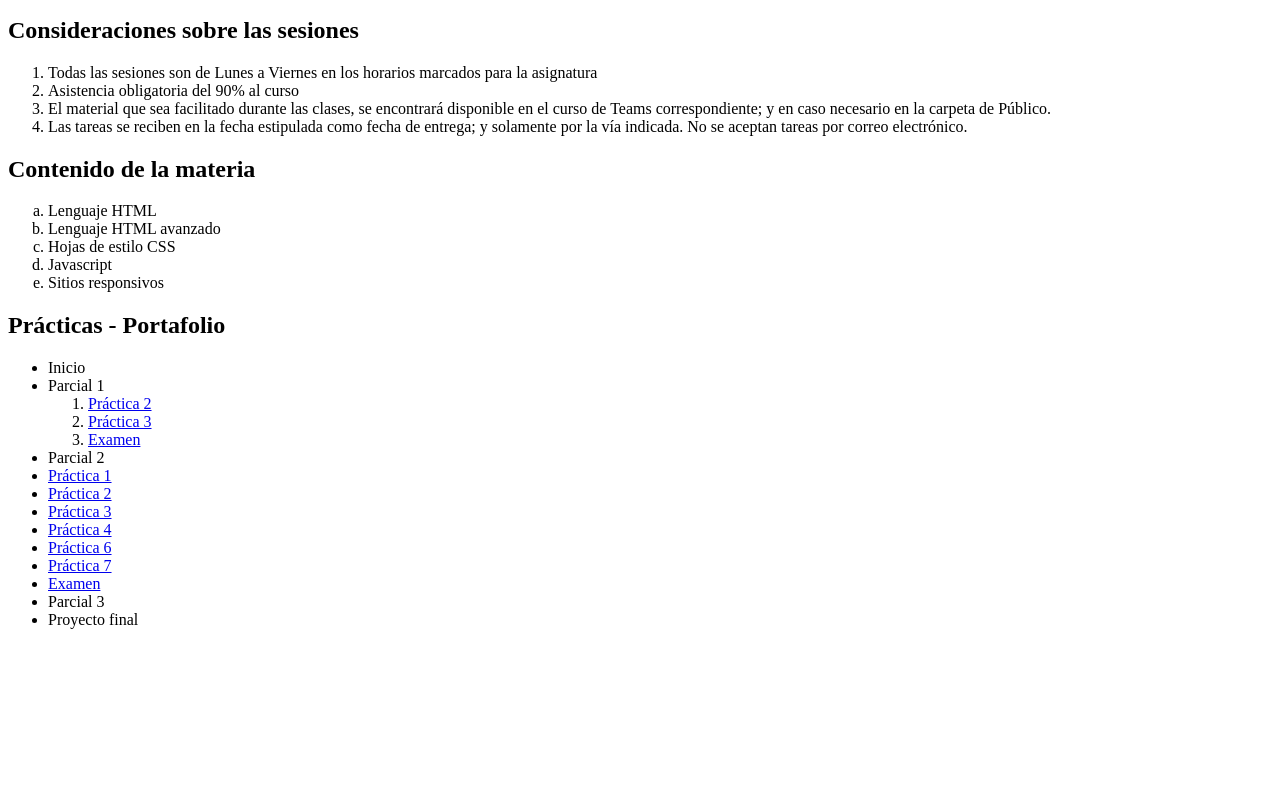
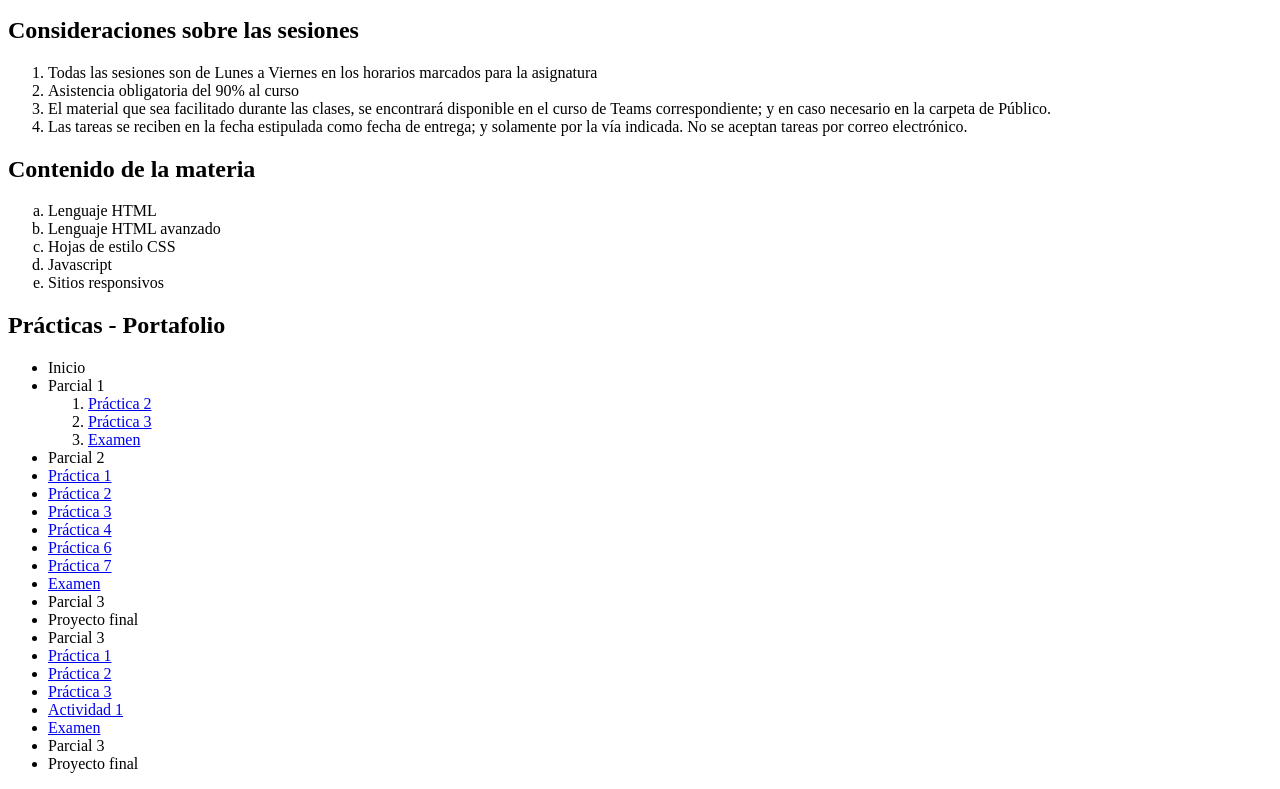
Before and after one commit to Gabrieljf25/PROYECTO, a plain HTML site: page index.html in a window 1280 px wide. Shown: the part 983-1772 px from the top of the page. Before the commit the page ends 1628 px from the top, so only its background shows below. Drawn offline with Linux system fonts and the light colour scheme.

Commit message:
index.html

```diff
--- a/index.html
+++ b/index.html
@@ -93,6 +93,17 @@ problemas de la sociedad.</p>
 		<li><a href="https://gabrieljf25.github.io/PROYECTO/index4">Examen</a></li>
 		<li>Parcial 3</li>
 		<li>Proyecto final</li>
+
+		<li>Parcial 3</li>
+		<li><a href="https://gabrieljf25.github.io/PROYECTO/index5">Práctica 1</a></li>
+		<li><a href="https://gabrieljf25.github.io/PROYECTO/index6">Práctica 2</a></li>
+		<li><a href="https://gabrieljf25.github.io/PROYECTO/index7">Práctica 3</a></li>
+
+		<li><a href="https://gabrieljf25.github.io/PROYECTO/Proyecto%20web/">Actividad 1</a></li>
+
+		<li><a href="https://gabrieljf25.github.io/PROYECTO/ex">Examen</a></li>
+		<li>Parcial 3</li>
+		<li>Proyecto final</li>
 	</ul>
 
 </header>
```
